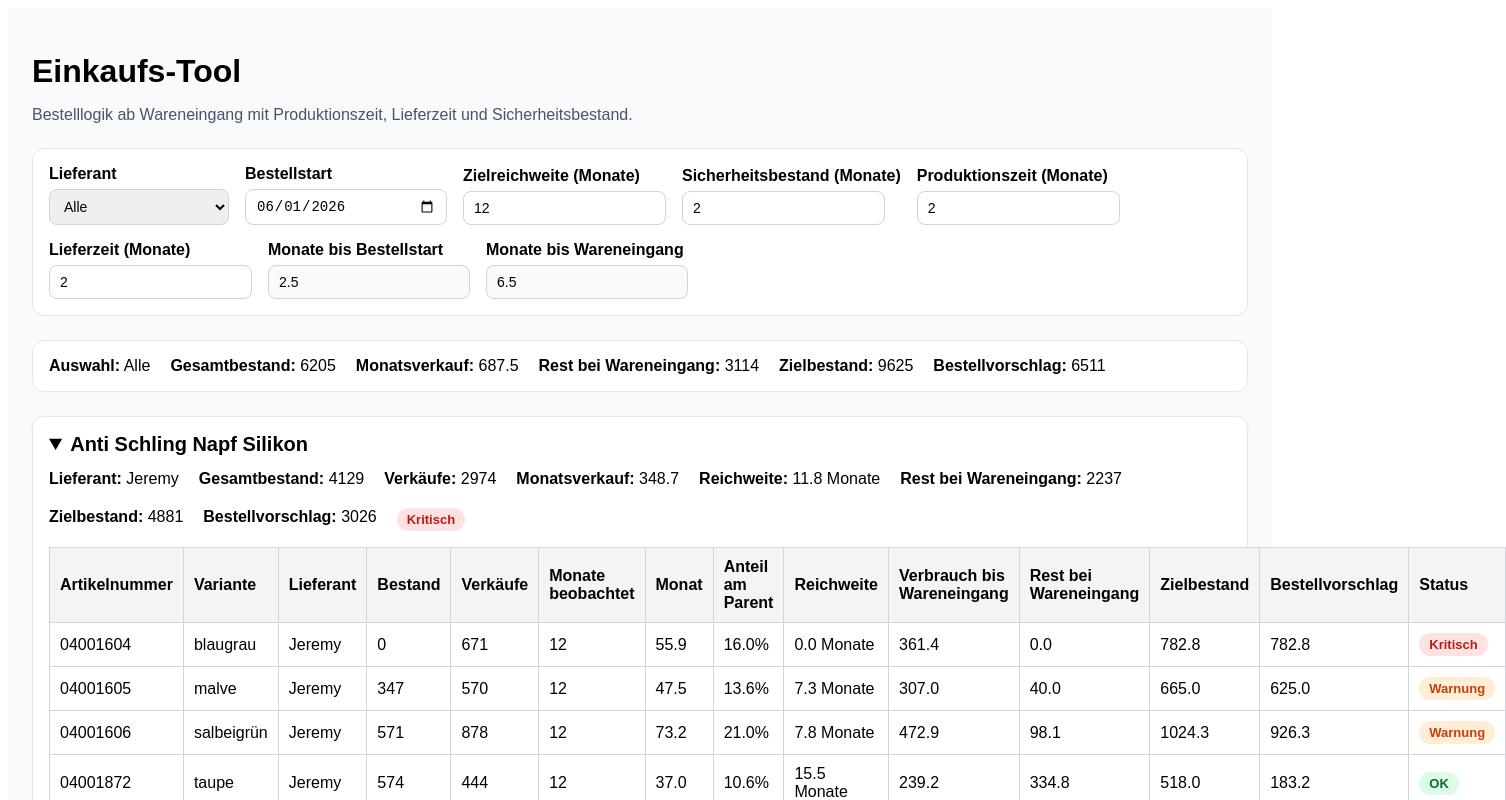
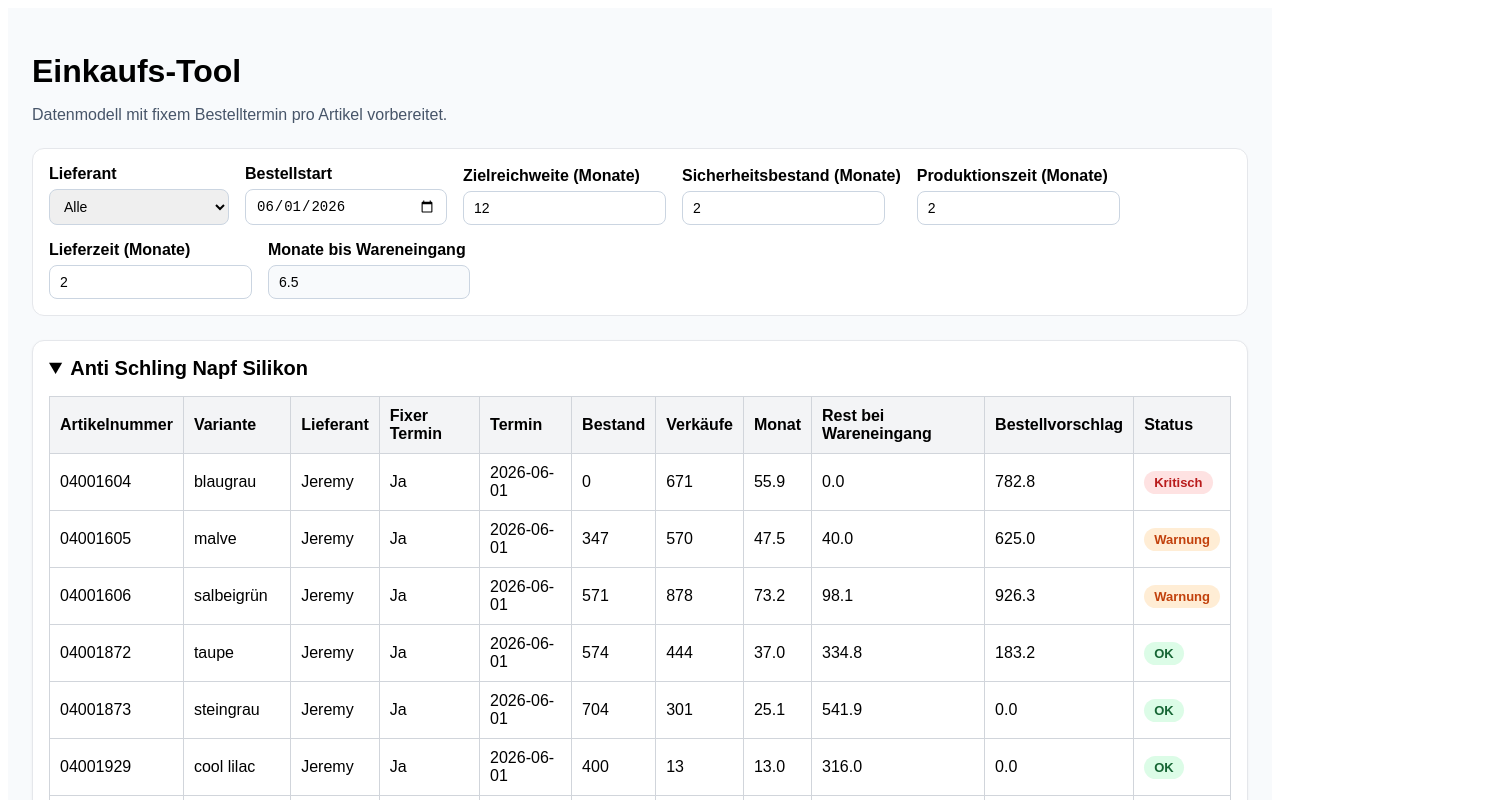
Before and after one commit to kingelvis150888-byte/einkaufs-tool, a Next.js app: page / in a window 1280 px wide. Shown: the top 800 px of the page, 1506 px wide, since content can reach past the window. Built offline with nearby package versions, Linux system fonts and the light colour scheme.

Commit message:
Update page.js

```diff
--- a/app/page.js
+++ b/app/page.js
@@ -5,6 +5,8 @@ import { useState } from "react";
 const data = [
   {
     supplier: "Jeremy",
+    hasFixedOrderDate: true,
+    fixedOrderDate: "2026-06-01",
     parent: "Anti Schling Napf Silikon",
     variant: "blaugrau",
     articleNumber: "04001604",
@@ -14,6 +16,8 @@ const data = [
   },
   {
     supplier: "Jeremy",
+    hasFixedOrderDate: true,
+    fixedOrderDate: "2026-06-01",
     parent: "Anti Schling Napf Silikon",
     variant: "malve",
     articleNumber: "04001605",
@@ -23,6 +27,8 @@ const data = [
   },
   {
     supplier: "Jeremy",
+    hasFixedOrderDate: true,
+    fixedOrderDate: "2026-06-01",
     parent: "Anti Schling Napf Silikon",
     variant: "salbeigrün",
     articleNumber: "04001606",
@@ -32,6 +38,8 @@ const data = [
   },
   {
     supplier: "Jeremy",
+    hasFixedOrderDate: true,
+    fixedOrderDate: "2026-06-01",
     parent: "Anti Schling Napf Silikon",
     variant: "taupe",
     articleNumber: "04001872",
@@ -41,6 +49,8 @@ const data = [
   },
   {
     supplier: "Jeremy",
+    hasFixedOrderDate: true,
+    fixedOrderDate: "2026-06-01",
     parent: "Anti Schling Napf Silikon",
     variant: "steingrau",
     articleNumber: "04001873",
@@ -50,6 +60,8 @@ const data = [
   },
   {
     supplier: "Jeremy",
+    hasFixedOrderDate: true,
+    fixedOrderDate: "2026-06-01",
     parent: "Anti Schling Napf Silikon",
     variant: "cool lilac",
     articleNumber: "04001929",
@@ -59,6 +71,8 @@ const data = [
   },
   {
     supplier: "Jeremy",
+    hasFixedOrderDate: true,
+    fixedOrderDate: "2026-06-01",
     parent: "Anti Schling Napf Silikon",
     variant: "steel blue",
     articleNumber: "04001930",
@@ -68,6 +82,8 @@ const data = [
   },
   {
     supplier: "Jeremy",
+    hasFixedOrderDate: true,
+    fixedOrderDate: "2026-06-01",
     parent: "Anti Schling Napf Silikon",
     variant: "ruby",
     articleNumber: "04001931",
@@ -77,6 +93,8 @@ const data = [
   },
   {
     supplier: "Jeremy",
+    hasFixedOrderDate: true,
+    fixedOrderDate: "2026-06-01",
     parent: "Anti Schling Napf Silikon",
     variant: "graphite grey",
     articleNumber: "04001932",
@@ -87,6 +105,8 @@ const data = [
 
   {
     supplier: "Jeremy",
+    hasFixedOrderDate: true,
+    fixedOrderDate: "2026-06-01",
     parent: "Napfunterlage Silikon",
     variant: "stone grey",
     articleNumber: "04001553",
@@ -96,6 +116,8 @@ const data = [
   },
   {
     supplier: "Jeremy",
+    hasFixedOrderDate: true,
+    fixedOrderDate: "2026-06-01",
     parent: "Napfunterlage Silikon",
     variant: "rose",
     articleNumber: "04001555",
@@ -105,6 +127,8 @@ const data = [
   },
   {
     supplier: "Jeremy",
+    hasFixedOrderDate: true,
+    fixedOrderDate: "2026-06-01",
     parent: "Napfunterlage Silikon",
     variant: "steel blue",
     articleNumber: "04001556",
@@ -114,6 +138,8 @@ const data = [
   },
   {
     supplier: "Jeremy",
+    hasFixedOrderDate: true,
+    fixedOrderDate: "2026-06-01",
     parent: "Napfunterlage Silikon",
     variant: "anthrazit",
     articleNumber: "04001563",
@@ -123,6 +149,8 @@ const data = [
   },
   {
     supplier: "Jeremy",
+    hasFixedOrderDate: true,
+    fixedOrderDate: "2026-06-01",
     parent: "Napfunterlage Silikon",
     variant: "salbeigrün",
     articleNumber: "04001564",
@@ -132,6 +160,8 @@ const data = [
   },
   {
     supplier: "Jeremy",
+    hasFixedOrderDate: true,
+    fixedOrderDate: "2026-06-01",
     parent: "Napfunterlage Silikon",
     variant: "lilac",
     articleNumber: "04001884",
@@ -238,27 +268,6 @@ export default function Home() {
 
   const grouped = groupData(filteredData);
 
-  const overallMonthlySales = filteredData.reduce(
-    (sum, item) => sum + getMonthlySales(item.sales, item.monthsObserved),
-    0
-  );
-
-  const overallStock = filteredData.reduce((sum, item) => sum + item.stock, 0);
-
-  const overallProjectedAtArrival = filteredData.reduce((sum, item) => {
-    const monthlySales = getMonthlySales(item.sales, item.monthsObserved);
-    const projectedSalesUntilArrival = monthlySales * monthsToArrival;
-    const projectedStockAtArrival = Math.max(0, item.stock - projectedSalesUntilArrival);
-    return sum + projectedStockAtArrival;
-  }, 0);
-
-  const overallTargetStock = filteredData.reduce((sum, item) => {
-    const monthlySales = getMonthlySales(item.sales, item.monthsObserved);
-    return sum + monthlySales * (targetMonths + safetyMonths);
-  }, 0);
-
-  const overallRecommendation = Math.max(0, overallTargetStock - overallProjectedAtArrival);
-
   return (
     <main
       style={{
@@ -270,7 +279,7 @@ export default function Home() {
     >
       <h1 style={{ marginBottom: 8 }}>Einkaufs-Tool</h1>
       <p style={{ marginBottom: 24, color: "#475569" }}>
-        Bestelllogik ab Wareneingang mit Produktionszeit, Lieferzeit und Sicherheitsbestand.
+        Datenmodell mit fixem Bestelltermin pro Artikel vorbereitet.
       </p>
 
       <div
@@ -360,13 +369,6 @@ export default function Home() {
         </div>
 
         <div>
-          <div style={{ marginBottom: 6, fontWeight: 700 }}>Monate bis Bestellstart</div>
-          <div style={{ ...inputStyle, background: "#f8fafc" }}>
-            {monthsUntilOrder.toFixed(1)}
-          </div>
-        </div>
-
-        <div>
           <div style={{ marginBottom: 6, fontWeight: 700 }}>Monate bis Wareneingang</div>
           <div style={{ ...inputStyle, background: "#f8fafc" }}>
             {monthsToArrival.toFixed(1)}
@@ -374,40 +376,18 @@ export default function Home() {
         </div>
       </div>
 
-      <div
-        style={{
-          display: "flex",
-          gap: 20,
-          flexWrap: "wrap",
-          background: "white",
-          border: "1px solid #e5e7eb",
-          borderRadius: 12,
-          padding: 16,
-          marginBottom: 24,
-        }}
-      >
-        <div><strong>Auswahl:</strong> {supplierFilter}</div>
-        <div><strong>Gesamtbestand:</strong> {overallStock.toFixed(0)}</div>
-        <div><strong>Monatsverkauf:</strong> {overallMonthlySales.toFixed(1)}</div>
-        <div><strong>Rest bei Wareneingang:</strong> {overallProjectedAtArrival.toFixed(0)}</div>
-        <div><strong>Zielbestand:</strong> {overallTargetStock.toFixed(0)}</div>
-        <div><strong>Bestellvorschlag:</strong> {overallRecommendation.toFixed(0)}</div>
-      </div>
-
       {Object.entries(grouped).map(([parent, items]) => {
-        const baseItems = items.map((item) => {
+        const enrichedItems = items.map((item) => {
           const monthlySales = getMonthlySales(item.sales, item.monthsObserved);
           const projectedSalesUntilArrival = monthlySales * monthsToArrival;
           const projectedStockAtArrival = Math.max(0, item.stock - projectedSalesUntilArrival);
           const targetStock = monthlySales * (targetMonths + safetyMonths);
           const coverage = getCoverageMonths(item.stock, monthlySales);
-
           const status = getStatus({
             coverage,
             projectedStockAtArrival,
             monthlySales,
           });
-
           const recommendedOrderQty = Math.max(0, targetStock - projectedStockAtArrival);
 
           return {
@@ -421,41 +401,6 @@ export default function Home() {
             recommendedOrderQty,
           };
         });
-
-        const totalStock = baseItems.reduce((sum, item) => sum + item.stock, 0);
-        const totalSales = baseItems.reduce((sum, item) => sum + item.sales, 0);
-        const totalMonthlySales = baseItems.reduce((sum, item) => sum + item.monthlySales, 0);
-        const parentCoverage = getCoverageMonths(totalStock, totalMonthlySales);
-        const parentProjectedStockAtArrival = baseItems.reduce(
-          (sum, item) => sum + item.projectedStockAtArrival,
-          0
-        );
-        const parentTargetStock = baseItems.reduce((sum, item) => sum + item.targetStock, 0);
-        const parentRecommendedOrderQty = baseItems.reduce(
-          (sum, item) => sum + item.recommendedOrderQty,
-          0
-        );
-
-        const enrichedItems = baseItems.map((item) => {
-          const share =
-            totalMonthlySales > 0
-              ? (item.monthlySales / totalMonthlySales) * 100
-              : 0;
-
-          return {
-            ...item,
-            share,
-          };
-        });
-
-        const parentStatus =
-          enrichedItems.some((item) => item.projectedStockAtArrival <= 0)
-            ? { label: "Kritisch", bg: "#fee2e2", color: "#b91c1c" }
-            : enrichedItems.some((item) => item.projectedStockAtArrival < item.monthlySales * 2)
-            ? { label: "Warnung", bg: "#ffedd5", color: "#c2410c" }
-            : enrichedItems.some((item) => item.status.label === "Achtung")
-            ? { label: "Achtung", bg: "#fef3c7", color: "#b45309" }
-            : { label: "OK", bg: "#dcfce7", color: "#166534" };
 
         return (
           <details
@@ -474,41 +419,18 @@ export default function Home() {
               {parent}
             </summary>
 
-            <div
-              style={{
-                display: "flex",
-                gap: 20,
-                flexWrap: "wrap",
-                marginTop: 14,
-                marginBottom: 16,
-              }}
-            >
-              <div><strong>Lieferant:</strong> {items[0].supplier}</div>
-              <div><strong>Gesamtbestand:</strong> {totalStock.toFixed(0)}</div>
-              <div><strong>Verkäufe:</strong> {totalSales.toFixed(0)}</div>
-              <div><strong>Monatsverkauf:</strong> {totalMonthlySales.toFixed(1)}</div>
-              <div><strong>Reichweite:</strong> {parentCoverage.toFixed(1)} Monate</div>
-              <div><strong>Rest bei Wareneingang:</strong> {parentProjectedStockAtArrival.toFixed(0)}</div>
-              <div><strong>Zielbestand:</strong> {parentTargetStock.toFixed(0)}</div>
-              <div><strong>Bestellvorschlag:</strong> {parentRecommendedOrderQty.toFixed(0)}</div>
-              <div><span style={badgeStyle(parentStatus)}>{parentStatus.label}</span></div>
-            </div>
-
-            <table style={{ width: "100%", borderCollapse: "collapse", background: "white" }}>
+            <table style={{ width: "100%", borderCollapse: "collapse", background: "white", marginTop: 16 }}>
               <thead>
                 <tr>
                   <th style={th}>Artikelnummer</th>
                   <th style={th}>Variante</th>
                   <th style={th}>Lieferant</th>
+                  <th style={th}>Fixer Termin</th>
+                  <th style={th}>Termin</th>
                   <th style={th}>Bestand</th>
                   <th style={th}>Verkäufe</th>
-                  <th style={th}>Monate beobachtet</th>
                   <th style={th}>Monat</th>
-                  <th style={th}>Anteil am Parent</th>
-                  <th style={th}>Reichweite</th>
-                  <th style={th}>Verbrauch bis Wareneingang</th>
                   <th style={th}>Rest bei Wareneingang</th>
-                  <th style={th}>Zielbestand</th>
                   <th style={th}>Bestellvorschlag</th>
                   <th style={th}>Status</th>
                 </tr>
@@ -519,15 +441,12 @@ export default function Home() {
                     <td style={td}>{item.articleNumber}</td>
                     <td style={td}>{item.variant}</td>
                     <td style={td}>{item.supplier}</td>
+                    <td style={td}>{item.hasFixedOrderDate ? "Ja" : "Nein"}</td>
+                    <td style={td}>{item.fixedOrderDate || "-"}</td>
                     <td style={td}>{item.stock}</td>
                     <td style={td}>{item.sales}</td>
-                    <td style={td}>{item.monthsObserved}</td>
                     <td style={td}>{item.monthlySales.toFixed(1)}</td>
-                    <td style={td}>{item.share.toFixed(1)}%</td>
-                    <td style={td}>{item.coverage.toFixed(1)} Monate</td>
-                    <td style={td}>{item.projectedSalesUntilArrival.toFixed(1)}</td>
                     <td style={td}>{item.projectedStockAtArrival.toFixed(1)}</td>
-                    <td style={td}>{item.targetStock.toFixed(1)}</td>
                     <td style={td}>{item.recommendedOrderQty.toFixed(1)}</td>
                     <td style={td}>
                       <span style={badgeStyle(item.status)}>{item.status.label}</span>
```
